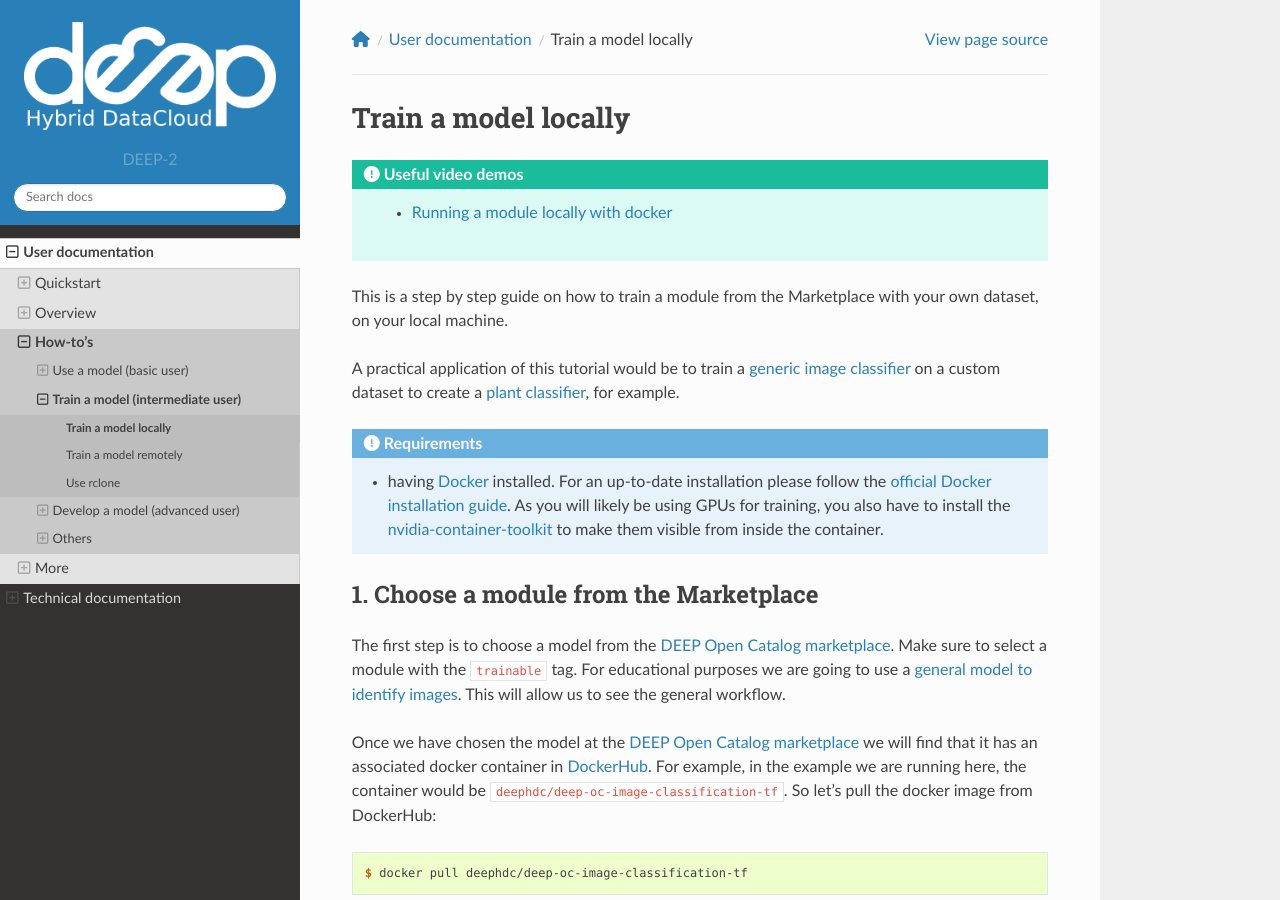
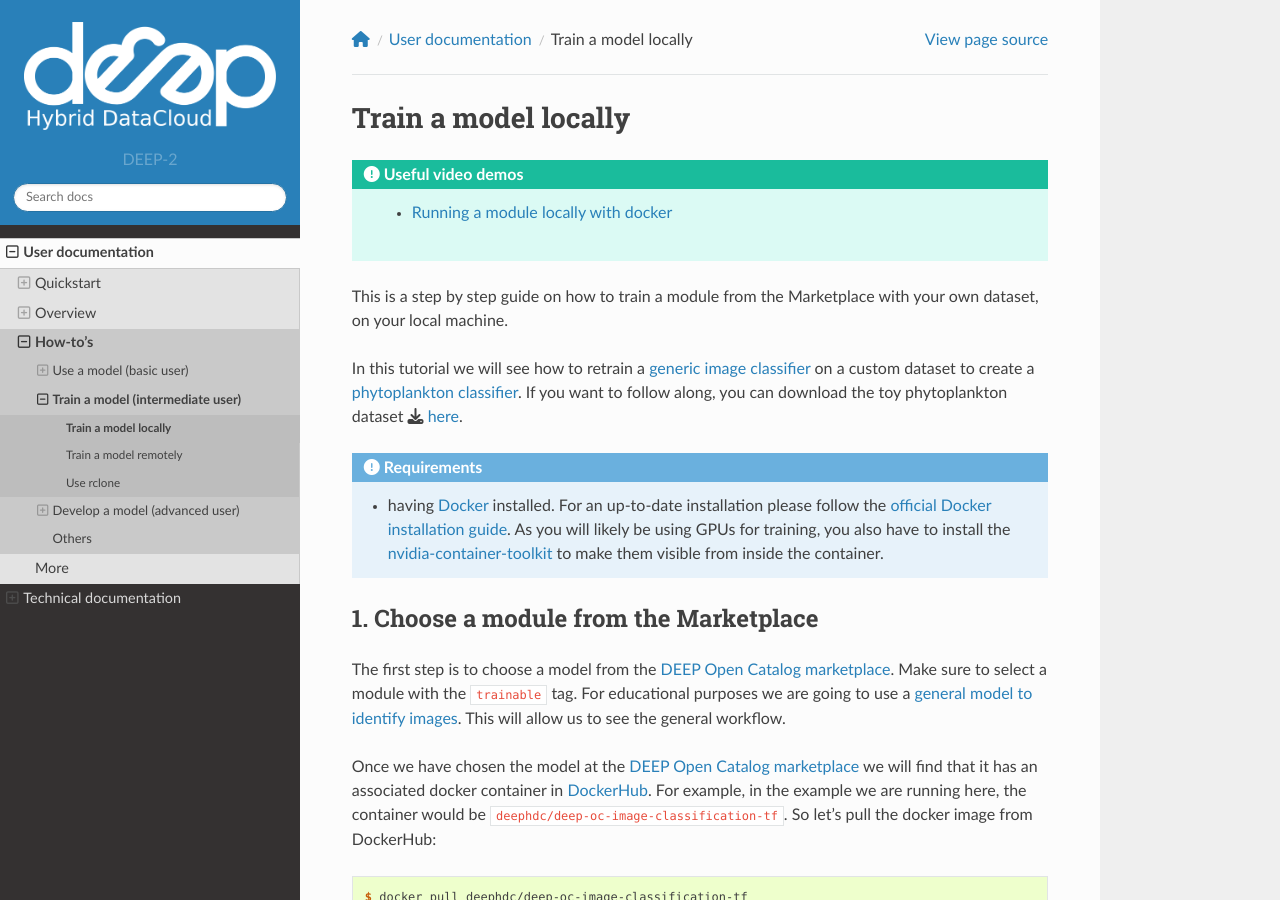
Before and after one commit to deephdc/deep-docs, a Sphinx documentation site: the page built from source/user/howto/train-model-locally.rst, in a window 1280 px wide and 900 px high. Built offline with Sphinx 7.4.7 and the Read the Docs theme 2.0.0, drawn with Linux system fonts in a browser that asks for light colours; nearby versions of some CDN libraries; pages that are not in the unit, such as notebooks, are missing from menus.

Commit message:
update docs

```diff
--- a/source/user/howto/train-model-locally.rst
+++ b/source/user/howto/train-model-locally.rst
@@ -11,8 +11,9 @@
 
 This is a step by step guide on how to train a module from the Marketplace with your own dataset, on your local machine.
 
-A practical application of this tutorial would be to train a `generic image classifier <https://github.com/deephdc/DEEP-OC-image-classification-tf>`__
-on a custom dataset to create a `plant classifier <https://github.com/deephdc/DEEP-OC-plants-classification-tf>`__, for example.
+In this tutorial we will see how to retrain a `generic image classifier <https://github.com/deephdc/DEEP-OC-image-classification-tf>`__
+on a custom dataset to create a `phytoplankton classifier <https://github.com/deephdc/DEEP-OC-phytoplankton-classification-tf>`__.
+If you want to follow along, you can download the toy phytoplankton dataset :fa:`download` `here <https://api.cloud.ifca.es:8080/swift/v1/public-datasets/phytoplankton-mini.zip>`__.
 
 .. admonition:: Requirements
 
```
Also changed, not shown: source/user/howto/rclone.rst (+8 -2 lines), source/user/howto/train-model-remotely.rst (+1 -1 lines), source/user/others/useful-ml-resources.rst (added, +10 -0 lines), source/user/others/modules.rst (renamed from source/user/modules/index.rst), source/user/others/video-demos.rst (renamed from source/user/howto/video-demos.rst).
